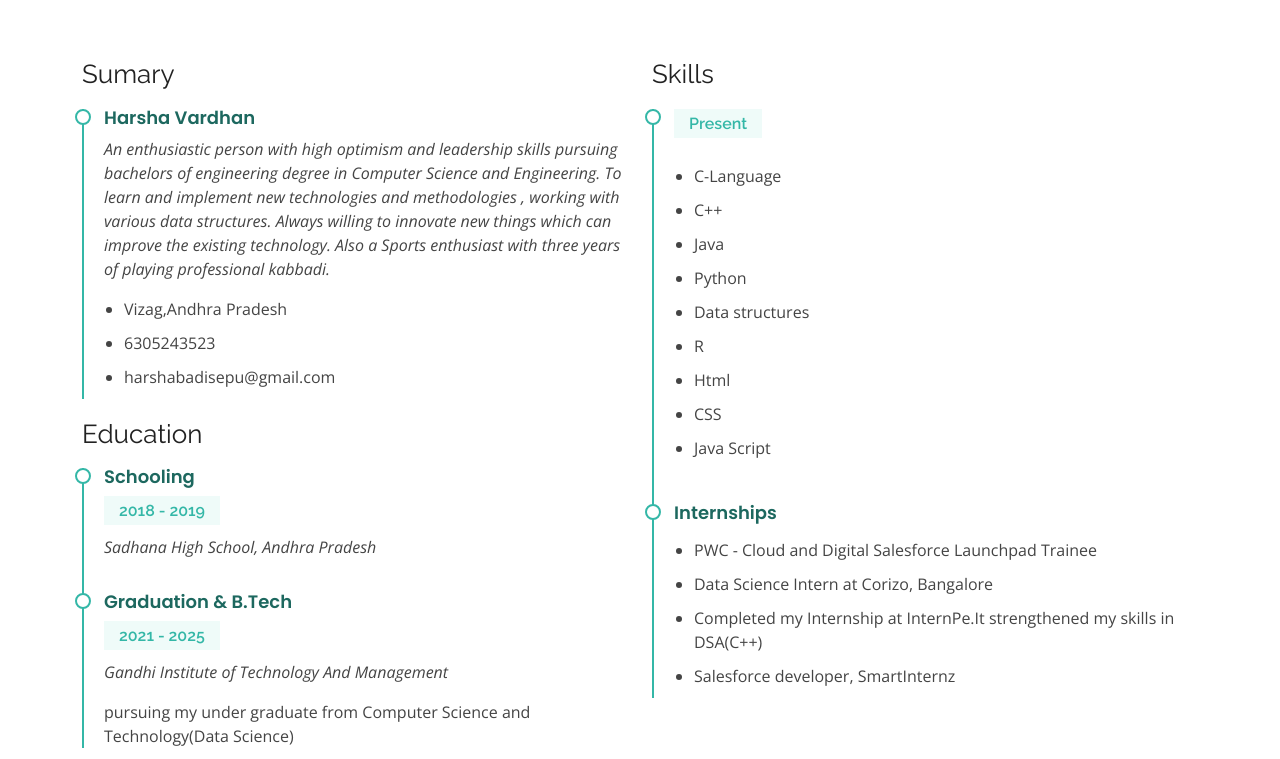
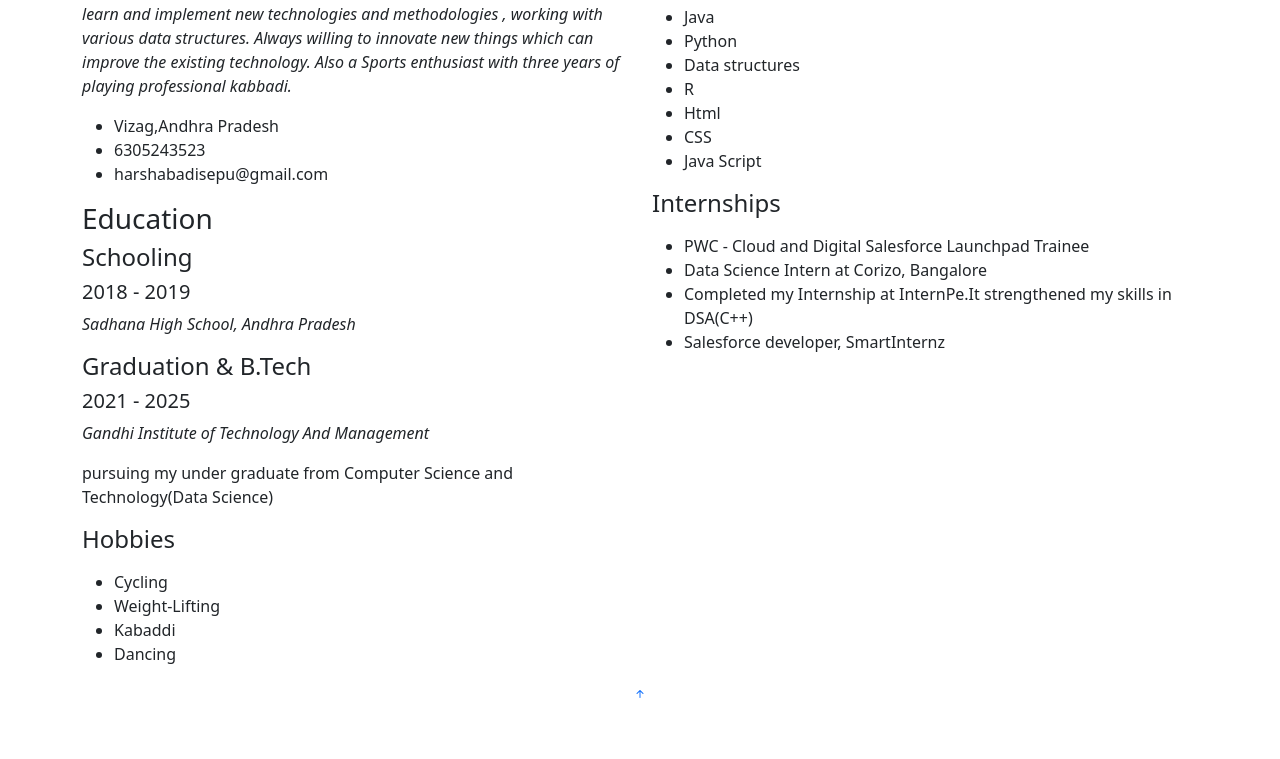
Before and after one commit to harsha1000000/portfolio, a plain HTML site: page resume.html in a window 1280 px wide. Shown: the part 179-938 px from the top of the page. After the commit the page ends 885 px from the top, so only its background shows below. Drawn offline with nearby package versions, Linux system fonts and the light colour scheme; files that its build step writes are made by us from their sources; a script that the page names is missing; files whose address does not match are found by name.

Commit message:
Update resume.html

```diff
--- a/resume.html
+++ b/resume.html
@@ -24,16 +24,7 @@
   <link href="assets/vendor/glightbox/css/glightbox.min.css" rel="stylesheet">
   <link href="assets/vendor/swiper/swiper-bundle.min.css" rel="stylesheet">
 
-  <!-- Template Main CSS File -->
-  <link href="assets/css/style.css" rel="stylesheet">
 
-  <!-- =======================================================
-  * Template Name: Kelly
-  * Updated: Sep 18 2023 with Bootstrap v5.3.2
-  * Template URL: https://bootstrapmade.com/kelly-free-bootstrap-cv-resume-html-template/
-  * Author: BootstrapMade.com
-  * License: https://bootstrapmade.com/license/
-  ======================================================== -->
 </head>
 
 <body>
```
